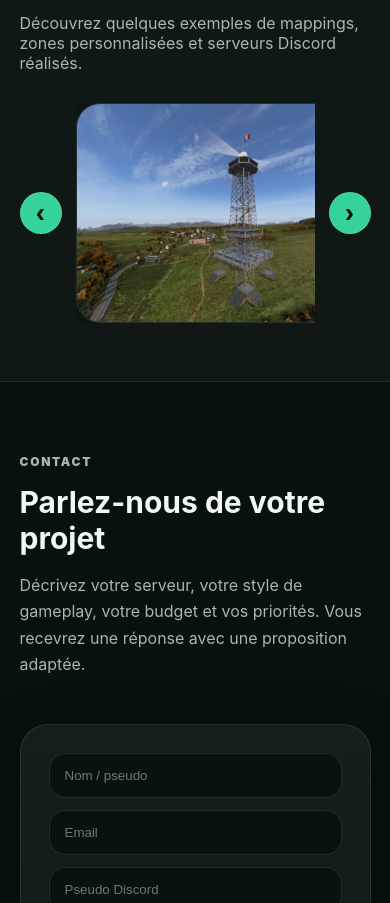
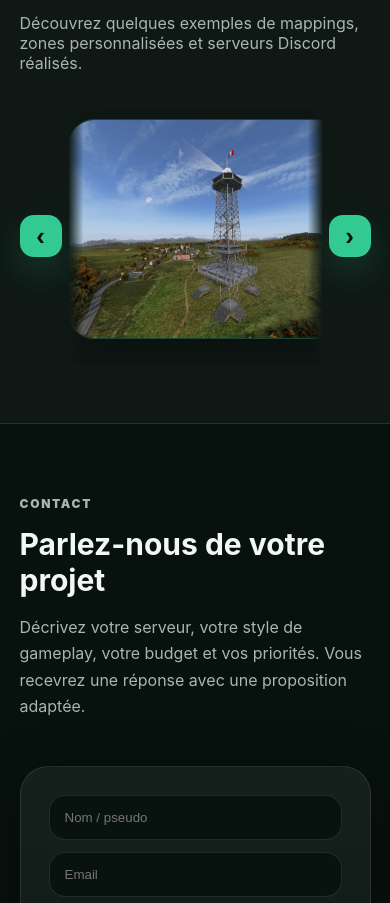
Before and after one commit to tyamidev/dayz-mapping-lab, a website: page public/index.html in a window 390 px wide. Shown: the part 7121-8024 px from the top of the page. Drawn offline with Linux system fonts and the light colour scheme.

Commit message:
Improve gallery carousel design

```diff
--- a/public/styles.css
+++ b/public/styles.css
@@ -157,18 +157,18 @@
 
 .gallery-carousel {
   position: relative;
-  margin-top: 30px;
-  display: flex;
-  align-items: center;
-  gap: 14px;
+  margin-top: 34px;
+  padding: 0 70px;
 }
 
 .gallery-track {
   display: flex;
-  gap: 18px;
+  gap: 22px;
   overflow-x: auto;
   scroll-behavior: smooth;
   scrollbar-width: none;
+  padding: 12px 0 26px;
+  mask-image: linear-gradient(to right, transparent, black 6%, black 94%, transparent);
 }
 
 .gallery-track::-webkit-scrollbar {
@@ -176,41 +176,57 @@
 }
 
 .gallery-track img {
-  min-width: 360px;
-  height: 240px;
+  min-width: 420px;
+  height: 270px;
   object-fit: cover;
-  border-radius: 24px;
-  border: 1px solid var(--line);
-  box-shadow: var(--shadow);
+  border-radius: 26px;
+  border: 1px solid rgba(54,211,153,.25);
+  box-shadow: 0 18px 50px rgba(0,0,0,.35);
   cursor: pointer;
-  transition: 0.25s ease;
+  transition: transform .25s ease, box-shadow .25s ease, border-color .25s ease;
 }
 
 .gallery-track img:hover {
-  transform: translateY(-4px) scale(1.02);
+  transform: translateY(-6px) scale(1.025);
+  border-color: rgba(54,211,153,.75);
+  box-shadow: 0 24px 70px rgba(54,211,153,.18);
 }
 
 .gallery-arrow {
-  min-width: 48px;
-  height: 48px;
-  border-radius: 50%;
-  border: 1px solid var(--line);
-  background: var(--accent);
+  position: absolute;
+  top: 50%;
+  transform: translateY(-50%);
+  width: 54px;
+  height: 54px;
+  border-radius: 18px;
+  border: 1px solid rgba(54,211,153,.35);
+  background: rgba(54,211,153,.95);
   color: #06110c;
   font-size: 34px;
   font-weight: 900;
   cursor: pointer;
-  z-index: 2;
+  z-index: 5;
+  box-shadow: 0 15px 35px rgba(54,211,153,.18);
+  transition: .2s ease;
+}
+
+#galleryPrev {
+  left: 0;
+}
+
+#galleryNext {
+  right: 0;
 }
 
 .gallery-arrow:hover {
-  transform: scale(1.08);
+  transform: translateY(-50%) scale(1.08);
+  background: var(--accent);
 }
 
 .gallery-lightbox {
   position: fixed;
   inset: 0;
-  background: rgba(0,0,0,0.88);
+  background: rgba(0,0,0,.9);
   z-index: 9999;
   display: flex;
   align-items: center;
@@ -221,34 +237,40 @@
 .gallery-lightbox img {
   max-width: 92vw;
   max-height: 86vh;
-  border-radius: 24px;
-  box-shadow: 0 0 60px rgba(54,211,153,0.25);
+  border-radius: 26px;
+  border: 1px solid rgba(54,211,153,.35);
+  box-shadow: 0 0 80px rgba(54,211,153,.22);
 }
 
 .lightbox-close {
   position: absolute;
   top: 24px;
   right: 28px;
-  width: 48px;
-  height: 48px;
-  border-radius: 50%;
-  border: 0;
+  width: 52px;
+  height: 52px;
+  border-radius: 18px;
+  border: 1px solid rgba(54,211,153,.35);
   background: var(--accent);
   color: #06110c;
-  font-size: 32px;
+  font-size: 34px;
   font-weight: 900;
   cursor: pointer;
 }
 
 @media(max-width:760px) {
+  .gallery-carousel {
+    padding: 0 48px;
+  }
+
   .gallery-track img {
-    min-width: 82vw;
+    min-width: 78vw;
     height: 220px;
   }
 
   .gallery-arrow {
-    min-width: 42px;
+    width: 42px;
     height: 42px;
-    font-size: 28px;
+    border-radius: 14px;
+    font-size: 26px;
   }
 }
```
